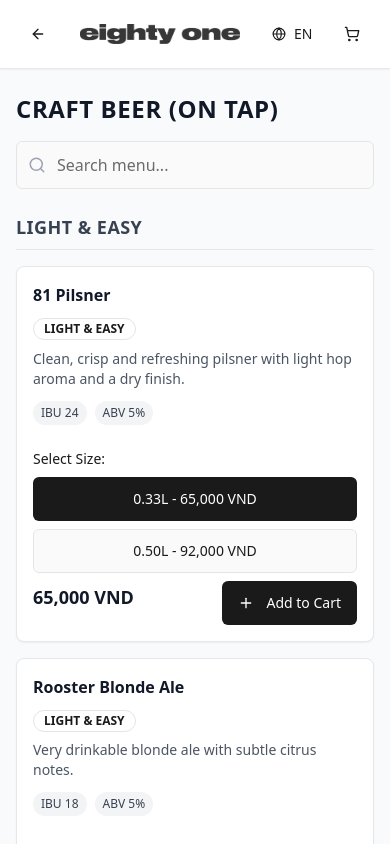
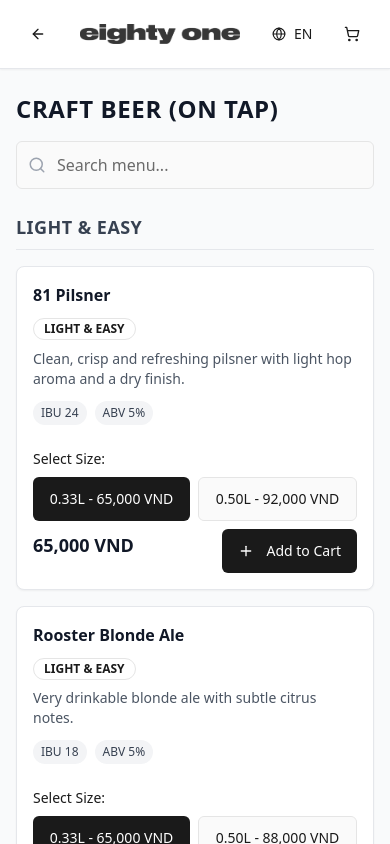
Before and after one commit to alibeksopuev-dev/81-Taproom, a React (Vite) app: page /category/beers in a window 390 px wide. Shown: the top 844 px of the page. Built offline with nearby package versions, Linux system fonts and the light colour scheme.

Commit message:
everything

```diff
--- a/src/components/ProductCard/ProductCard.tsx
+++ b/src/components/ProductCard/ProductCard.tsx
@@ -108,12 +108,12 @@
         {isBeerWithSizes && (
           <div className="mt-3 mb-2">
             <p className="text-sm font-medium mb-2">{t.selectSize}:</p>
-            <div className="flex flex-col sm:flex-row gap-2">
+            <div className="flex flex-row gap-2">
               <Button
                 variant={selectedSize === '0.33' ? 'default' : 'outline'}
                 size="sm"
                 onClick={() => setSelectedSize('0.33')}
-                className="w-full sm:flex-1 min-h-[44px] whitespace-normal h-auto py-2"
+                className="flex-1 min-h-[44px] whitespace-normal h-auto py-2"
               >
                 0.33L - {formatPrice(product.metadata!.beer!.size033ml!)}
               </Button>
@@ -121,7 +121,7 @@
                 variant={selectedSize === '0.50' ? 'default' : 'outline'}
                 size="sm"
                 onClick={() => setSelectedSize('0.50')}
-                className="w-full sm:flex-1 min-h-[44px] whitespace-normal h-auto py-2"
+                className="flex-1 min-h-[44px] whitespace-normal h-auto py-2"
               >
                 0.50L - {formatPrice(product.metadata!.beer!.size050ml!)}
               </Button>
--- a/src/pages/Home.tsx
+++ b/src/pages/Home.tsx
@@ -114,10 +114,10 @@
           <div className="flex flex-col md:flex-row md:items-start gap-4 md:gap-12 text-gray-600">
 
             <div className="flex-1 space-y-2">
-              <p className="text-base text-gray-800">
+              <p className="text-xs text-gray-800">
                 {t.footerMessage}
               </p>
-              <div className="text-base flex flex-wrap items-center gap-x-1">
+              <div className="text-xs flex flex-wrap items-center gap-x-1">
                 <span>{t.reviewsOn}</span>
                 <a
                   href="https://maps.app.goo.gl/W4c2ypuTR89VKKps7"
```
